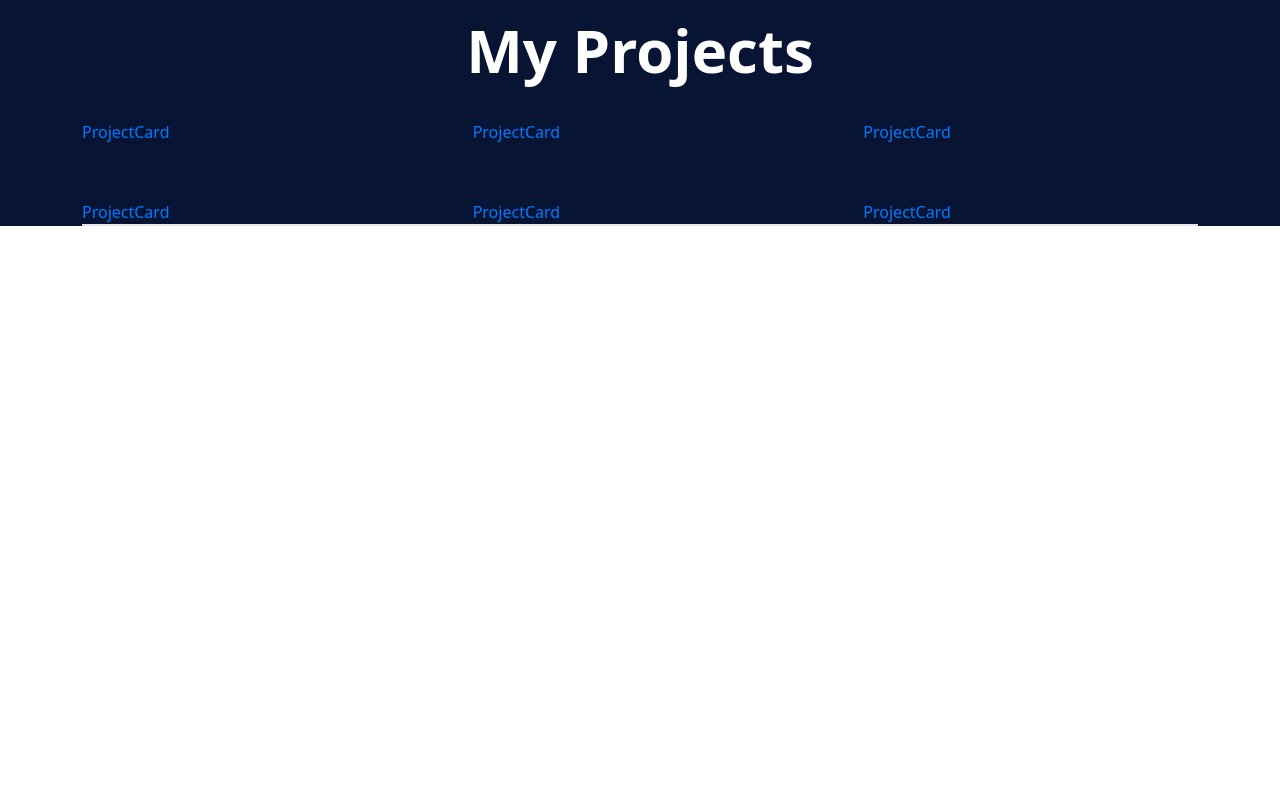
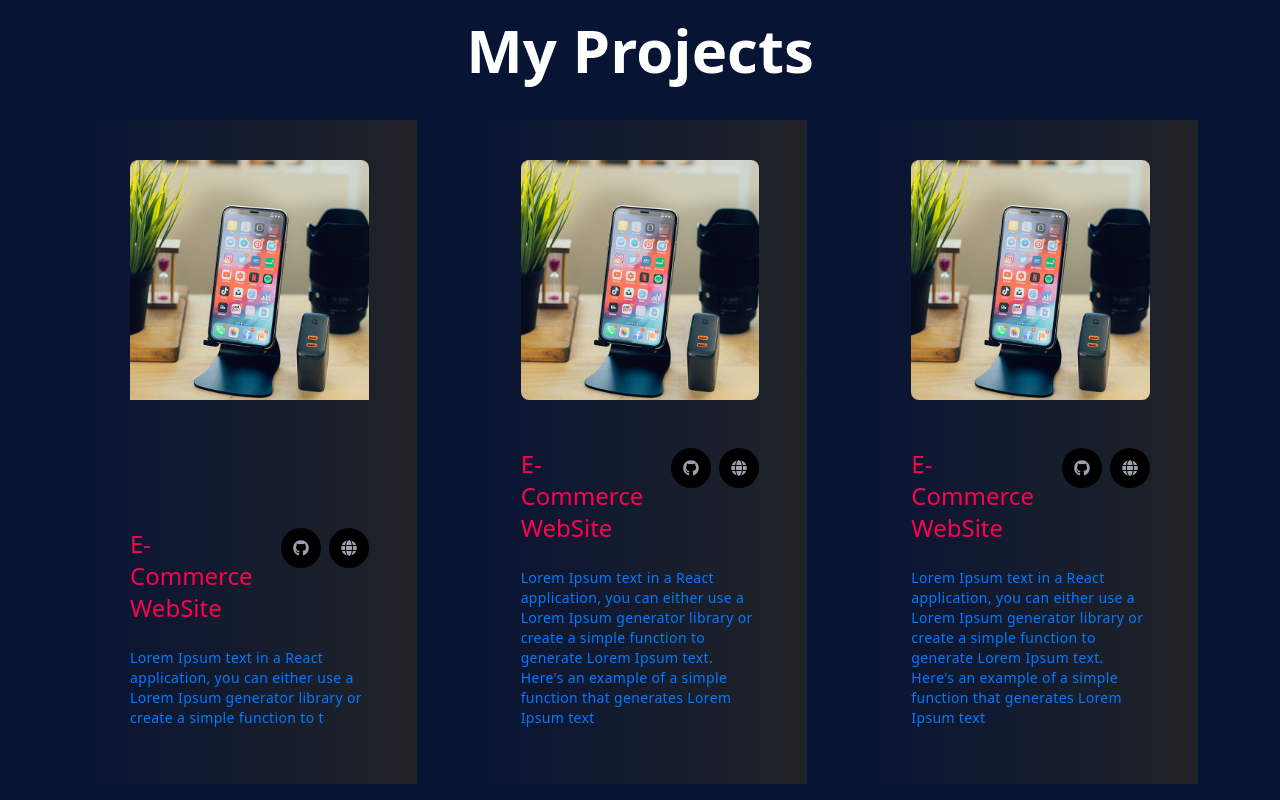
Before and after one commit to NipunaSudesh/react-portfolio, a React (Create React App) app: page / in a window 1280 px wide. Shown: the part 900-1700 px from the top of the page. Before the commit the page ends 1126 px from the top, so only its background shows below. Built offline with nearby package versions, Linux system fonts and the light colour scheme.

Commit message:
created project card

```diff
--- a/src/Components/Projects/ProjectCard.js
+++ b/src/Components/Projects/ProjectCard.js
@@ -1,7 +1,37 @@
 import React from 'react'
+import { FaGithub,FaGlobe } from "react-icons/fa";
 
-export default function ProjectCard() {
+
+export default function ProjectCard({title,des,src}) {
   return (
-    <div>ProjectCard</div>
+    <div className='w-full px-12 h-auto py-10 rounded-1g shadow-shadowOne flex flex-col
+    bg-gradient-to-r from-bodyColor to-[#202327] group hover:bg-gradient-to-b
+    hover: from-gray-900, hover:gray-900 transition-colors duration-1000'>
+        <div className='w-full h-[80%] overflow-hidden rounded-lg'>
+            <img className='w-full h-60 object-cover group-hover:scale-110 duration-300'
+             src={src} alt='src'/>
+        </div>
+        <div className='w-full mt-5 flex flex-cols gap-6'>
+             <div className='flex items-center justify-between'>
+             <h3 className=' font-normal text-designColor text-2xl '>{title}</h3>
+
+             </div>
+             <div className='flex gap-2'>
+                <span className='text-1g w-10 h-10 rounded-full bg-black inline-flex
+                 justify-center items-center cursor-pointer text-gray-400
+                  hover:text-designColor duration-300'>
+                        <FaGithub/>
+                </span>
+                <span className='text-1g w-10 h-10 rounded-full bg-black inline-flex
+                 justify-center items-center cursor-pointer text-gray-400
+                  hover:text-designColor duration-300'>
+                        <FaGlobe />
+                </span>
+             </div>
+        </div>
+        <div>
+            <p className='text-sm tracking-wide mt-3 hover:text-gray-100 duration-300'>{des}</p>
+        </div>
+    </div>
   )
 }
--- a/src/Components/Projects/Projects.js
+++ b/src/Components/Projects/Projects.js
@@ -1,5 +1,6 @@
 import React from 'react'
 import ProjectCard from './ProjectCard'
+import { eCom } from '../../assets/index'
 
 export default function Projects() {
   return (
@@ -8,12 +9,37 @@ export default function Projects() {
       <h1 className='flex justify-center items-center mt-10 text-6xl font-bold text-white'>My Projects</h1>
       </div>
         <div className='mt-10 grid grid-cols-3 gap-14'>
-          <ProjectCard/>
-          <ProjectCard/>
-          <ProjectCard/>
-          <ProjectCard/>
-          <ProjectCard/>
-          <ProjectCard/>
+          <ProjectCard
+          title="E-Commerce WebSite"
+          des=" Lorem Ipsum text in a React application, you can either use a Lorem Ipsum generator library or create a simple function to t"
+          src={eCom}
+          />
+          <ProjectCard
+          title="E-Commerce WebSite"
+          des=" Lorem Ipsum text in a React application, you can either use a Lorem Ipsum generator library or create a simple function to generate Lorem Ipsum text. Here's an example of a simple function that generates Lorem Ipsum text"
+          src={eCom}
+          />
+          <ProjectCard
+          title="E-Commerce WebSite"
+          des=" Lorem Ipsum text in a React application, you can either use a Lorem Ipsum generator library or create a simple function to generate Lorem Ipsum text. Here's an example of a simple function that generates Lorem Ipsum text"
+          src={eCom}
+          />
+          <ProjectCard
+          title="E-Commerce WebSite"
+          des=" Lorem Ipsum text in a React application, you can either use a Lorem Ipsum generator library or create a simple function to generate Lorem Ipsum text. Here's an example of a simple function that generates Lorem Ipsum text"
+          src={eCom}
+          />
+          <ProjectCard
+          title="E-Commerce WebSite"
+          des=" Lorem Ipsum text in a React application, you can either use a Lorem Ipsum generator library or create a simple function to generate Lorem Ipsum text. Here's an example of a simple function that generates Lorem Ipsum text"
+          src={eCom}
+          />
+          <ProjectCard
+          title="E-Commerce WebSite"
+          des="Lorem Ipsum text in a React application, you can either use a Lorem Ipsum generator library or create a simple function to generate Lorem Ipsum text. Here's an example of a simple function that generates Lorem Ipsum text"
+          src={eCom}
+          />
+
         </div>
     </section>
   )
--- a/src/assets/index.js
+++ b/src/assets/index.js
@@ -1,8 +1,10 @@
 import logo from "./images/logo.png";
 import myself from "./images/my.jpg"
+import eCom from "./images/work-1.png"
 
 
 export{
     logo,
-    myself
+    myself,
+    eCom
 };
```
Also changed, not shown: src/assets/images/work-1.png (added).
